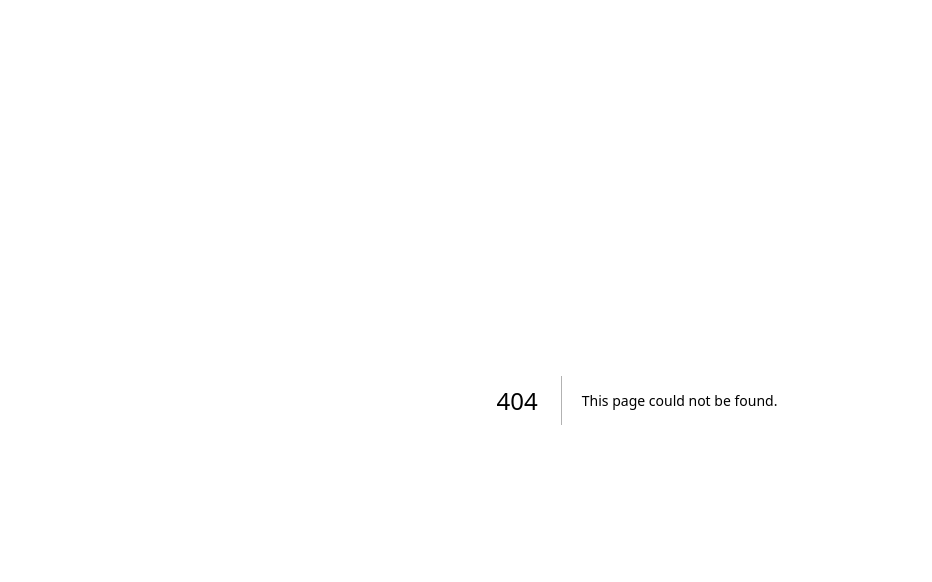
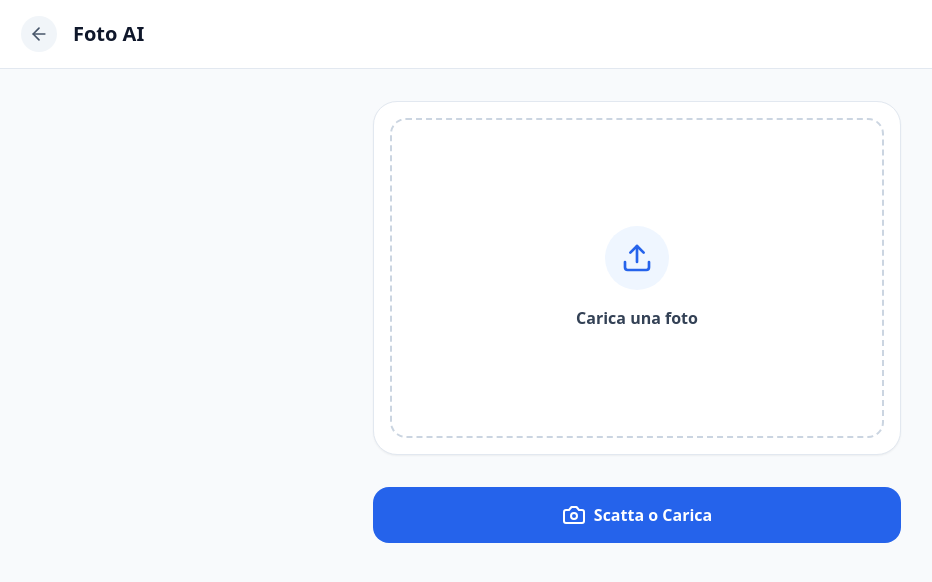
Before and after one commit to Silvia79r/real-estate-magic, a Next.js app: page /foto-ai in a window 1280 px wide. Before the commit this address had no page. Shown: the top 582 px of the page, without its empty margins (3-935 px from the left). Built offline with nearby package versions, Linux system fonts and the light colour scheme.

Commit message:
Create page.tsx

```diff
--- /dev/null
+++ b/app/foto-ai/page.tsx
@@ -0,0 +1,145 @@
+"use client";
+
+import { useState, useRef } from "react";
+import Link from "next/link";
+import { ArrowLeft, Upload, Camera, Download, Sparkles, RefreshCw } from "lucide-react";
+
+export default function FotoAIPage() {
+  // --- CONFIGURAZIONE CLOUDINARY ---
+  const CLOUD_NAME = "dfzptsood";
+  const UPLOAD_PRESET = "remagic";
+  // -------------------------------------------------------------
+
+  const [image, setImage] = useState<string | null>(null);
+  const [imageFile, setImageFile] = useState<File | null>(null);
+  const [result, setResult] = useState<string | null>(null);
+  const [loading, setLoading] = useState(false);
+  const [error, setError] = useState<string | null>(null);
+  const fileInputRef = useRef<HTMLInputElement>(null);
+
+  const handleImageUpload = (e: React.ChangeEvent<HTMLInputElement>) => {
+    const file = e.target.files?.[0];
+    if (file) {
+      setImageFile(file);
+      const reader = new FileReader();
+      reader.onloadend = () => {
+        setImage(reader.result as string);
+        setResult(null);
+        setError(null);
+      };
+      reader.readAsDataURL(file);
+    }
+  };
+
+  const startAiMagic = async () => {
+    if (!imageFile) return;
+
+    setLoading(true);
+    setError(null);
+
+    try {
+      const formData = new FormData();
+      formData.append("file", imageFile);
+      formData.append("upload_preset", UPLOAD_PRESET);
+
+      const response = await fetch(`https://api.cloudinary.com/v1_1/${CLOUD_NAME}/image/upload`, {
+        method: "POST",
+        body: formData,
+      });
+
+      if (!response.ok) throw new Error("Errore Upload su Cloudinary");
+
+      const data = await response.json();
+      const originalUrl = data.secure_url;
+
+      // FILTRI AGGRESSIVI
+      const magicUrl = originalUrl.replace("/upload/", "/upload/e_improve:outdoor,e_saturation:50,e_contrast:30,e_sharpen:100/");
+
+      setResult(magicUrl);
+
+    } catch (err) {
+      console.error(err);
+      setError("Si è verificato un errore di connessione.");
+    } finally {
+      setLoading(false);
+    }
+  };
+
+  const downloadImage = async (url: string, filename: string) => {
+    try {
+        const response = await fetch(url);
+        const blob = await response.blob();
+        const link = document.createElement('a');
+        link.href = window.URL.createObjectURL(blob);
+        link.download = filename;
+        link.click();
+    } catch(e) { window.open(url, '_blank'); }
+  };
+
+  return (
+    <div className="bg-slate-50 min-h-screen pb-20 font-sans text-slate-900">
+      <header className="px-6 py-4 flex items-center gap-4 bg-white border-b border-slate-200 sticky top-0 z-10">
+        <Link href="/" className="p-2 bg-slate-100 rounded-full hover:bg-slate-200 transition">
+          <ArrowLeft size={20} className="text-slate-600" />
+        </Link>
+        <h1 className="text-xl font-bold">Foto AI</h1>
+      </header>
+
+      <main className="max-w-xl mx-auto px-6 py-8">
+        {error && (
+          <div className="mb-6 p-4 bg-red-50 border border-red-200 rounded-xl text-red-700 text-sm font-bold">
+            {error}
+          </div>
+        )}
+
+        <div className="bg-white p-4 rounded-3xl shadow-sm border border-slate-200 mb-8">
+          {!image ? (
+            <div onClick={() => fileInputRef.current?.click()} className="border-2 border-dashed border-slate-300 rounded-2xl h-80 flex flex-col items-center justify-center cursor-pointer hover:bg-slate-50 gap-4">
+              <div className="w-16 h-16 bg-blue-50 text-blue-600 rounded-full flex items-center justify-center"><Upload size={32} /></div>
+              <p className="font-bold text-slate-700">Carica una foto</p>
+            </div>
+          ) : (
+            <div className="relative rounded-2xl overflow-hidden h-96 bg-slate-900">
+              <img src={result || image} className="w-full h-full object-cover" alt="Anteprima" />
+              <div className="absolute bottom-4 left-4 bg-black/60 text-white text-xs font-bold px-3 py-1 rounded-full backdrop-blur-md">
+                {result ? "DOPO (AI)" : "PRIMA"}
+              </div>
+
+              {loading && (
+                <div className="absolute inset-0 bg-black/60 flex flex-col items-center justify-center backdrop-blur-sm z-20">
+                    <div className="w-12 h-12 border-4 border-white border-t-transparent rounded-full animate-spin mb-4"></div>
+                    <p className="text-white font-bold animate-pulse">Miglioramento in corso...</p>
+                </div>
+              )}
+
+              {!loading && (
+                 <button onClick={() => { setImage(null); setResult(null); setImageFile(null); }} className="absolute top-4 right-4 p-2 bg-black/50 text-white rounded-full">
+                  <RefreshCw size={20} />
+                </button>
+              )}
+            </div>
+          )}
+          <input type="file" ref={fileInputRef} onChange={handleImageUpload} className="hidden" accept="image/*" />
+        </div>
+
+        <div className="space-y-4">
+          {!image && (
+            <button onClick={() => fileInputRef.current?.click()} className="w-full bg-blue-600 text-white py-4 rounded-2xl font-bold flex items-center justify-center gap-2">
+              <Camera size={24} /> Scatta o Carica
+            </button>
+          )}
+          {image && !result && !loading && (
+            <button onClick={startAiMagic} className="w-full bg-indigo-600 text-white py-4 rounded-2xl font-bold flex items-center justify-center gap-2">
+              <Sparkles size={24} /> Migliora Foto
+            </button>
+          )}
+          {result && (
+            <button onClick={() => downloadImage(result!, 'foto-magic.jpg')} className="w-full bg-green-600 text-white py-4 rounded-2xl font-bold flex items-center justify-center gap-2">
+              <Download size={24} /> Scarica Foto
+            </button>
+          )}
+        </div>
+      </main>
+    </div>
+  );
+}
```
